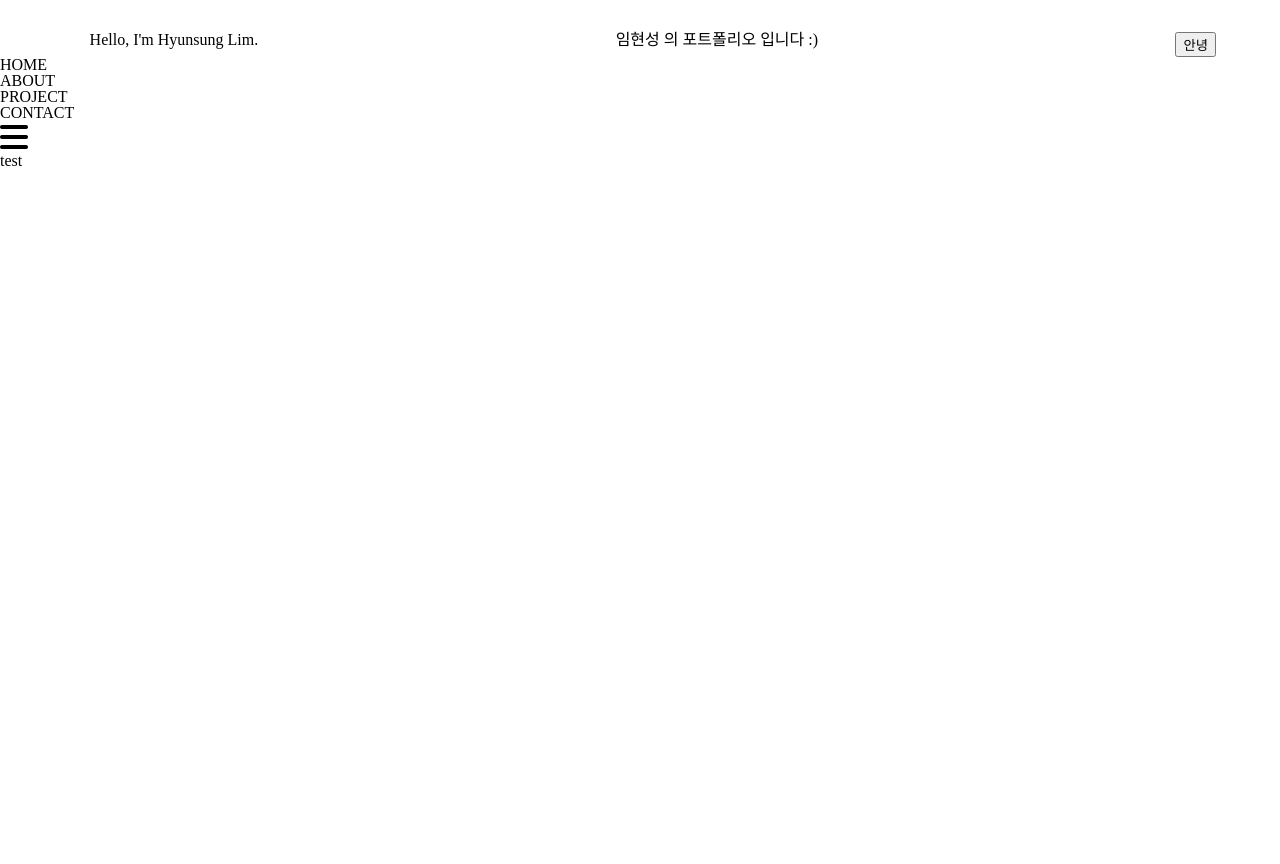
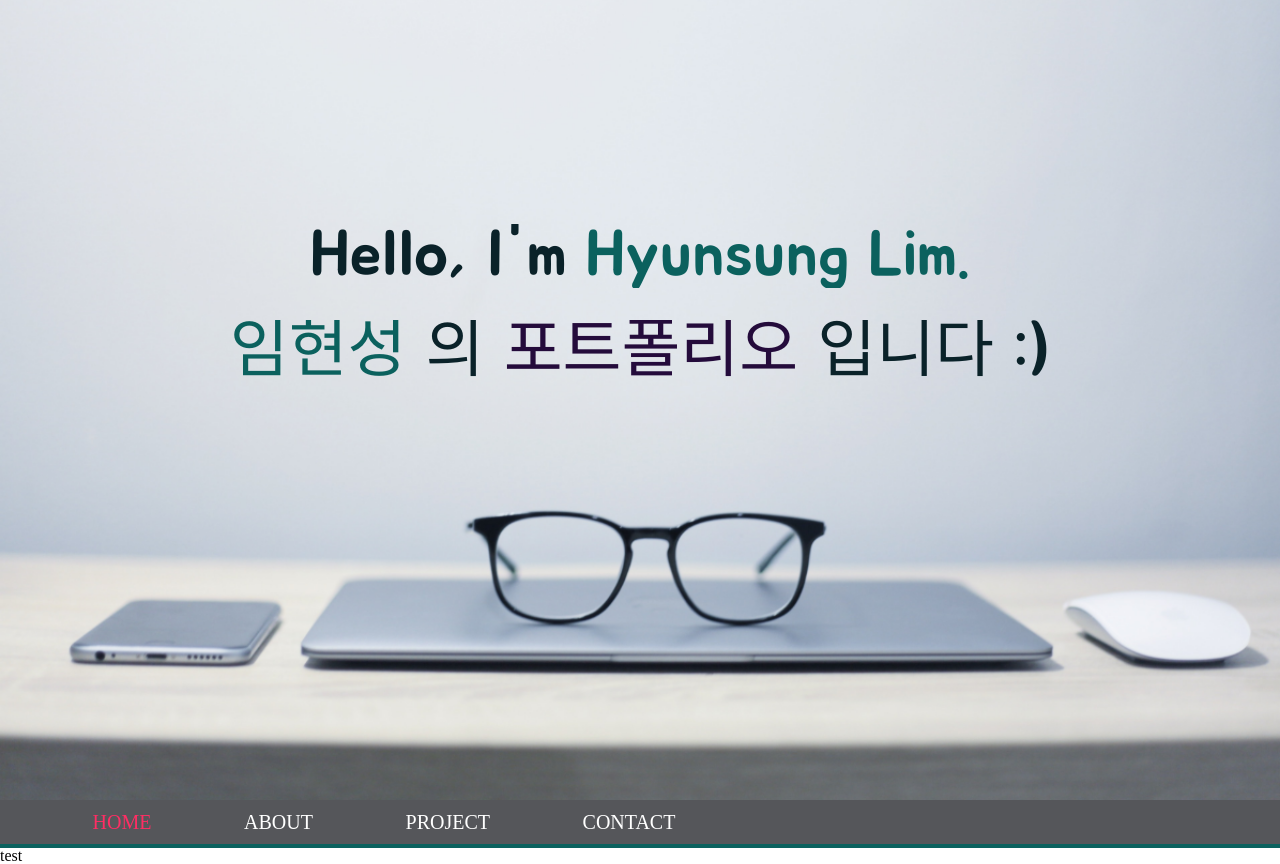
Before and after one commit to hsl0505/hsl0505.github.io, a React app: page / in a window 1280 px wide. Before the commit the page ends 800 px from the top, so only its background shows below. Built offline with nearby package versions, Linux system fonts and the light colour scheme.

Commit message:
Fix scss

```diff
--- a/src/scss/_aboutMe.scss
+++ b/src/scss/_aboutMe.scss
@@ -13,6 +13,15 @@
       width: 30%;
       .Circle {
         margin-left: 12%;
+        display: flex;
+        align-items: center;
+        justify-content: center;
+        .inner_circle {
+          height: 1.5rem;
+          width: 1.5rem;
+          border-radius: 0.75rem;
+          background-color: #0174df;
+        }
       }
       .Arrow {
         margin-top: -0.3rem;
@@ -72,3 +81,68 @@
     }
   }
 }
+
+@keyframes aboutMeContent {
+  from {
+    transform: translateX(20rem);
+  }
+  to {
+    transform: none;
+  }
+}
+
+@keyframes arrowline {
+  from {
+    height: 0;
+  }
+  to {
+    height: 25rem;
+  }
+}
+
+@keyframes arrow {
+  from {
+    opacity: 0;
+  }
+  to {
+    opacity: 1;
+  }
+}
+
+@keyframes featureArrowRight {
+  from {
+    width: 0;
+  }
+  to {
+    width: 7.5rem;
+  }
+}
+
+.AboutMe {
+  .AboutMe_branch {
+    .master {
+      .Arrow {
+        .arrow_line {
+          height: 0;
+          animation: arrowline 1.5s 4.5s 1 forwards;
+        }
+        .arrow {
+          opacity: 0;
+          animation: arrow 0.1s 4.5s 1 forwards;
+        }
+      }
+    }
+    .FeatureArrow {
+      .right {
+        .right_line {
+          animation: featureArrowRight 1.5s 6s 1 forwards;
+        }
+      }
+    }
+  }
+  .AboutMe_content {
+    .content {
+      animation: aboutMeContent 1.5s 6s 1 forwards;
+    }
+  }
+}
--- /dev/null
+++ b/src/scss/_header.scss
@@ -0,0 +1,136 @@
+header {
+  height: 100%;
+  width: 100%;
+  background-image: url("../image/backImg.png");
+  background-size: cover;
+  background-position: bottom;
+  display: flex;
+  justify-content: center;
+  .Home {
+    height: 17%;
+    margin-top: 28vh;
+    font-family: "Jua", sans-serif;
+    font-size: 4rem;
+    color: #0a2229;
+    text-align: center;
+
+    .Home_t1 {
+      overflow: hidden;
+      white-space: nowrap;
+      animation: typing 2.5s steps(50, end) forwards;
+      span {
+        color: #0b615e;
+      }
+    }
+    .Home_t2 {
+      visibility: hidden;
+      margin-top: 2rem;
+      overflow: hidden;
+      white-space: nowrap;
+      animation: typing 2.5s 2.5s steps(30, end) forwards;
+      span {
+        color: #0b615e;
+      }
+      .sp2 {
+        color: #240b3b;
+      }
+    }
+
+    .Home_btn {
+      opacity: 0;
+      height: 60px;
+      width: 200px;
+      background-color: white;
+      outline: 0;
+      animation: showBtn 1s 5s forwards;
+    }
+  }
+}
+
+@keyframes showBtn {
+  from {
+    opacity: 0;
+  }
+  to {
+    opacity: 1;
+  }
+}
+
+@keyframes typing {
+  from {
+    visibility: hidden;
+    width: 0;
+  }
+  to {
+    visibility: visible;
+    width: 100%;
+  }
+}
+
+@mixin moveHomAni($transVh, $moveHomeName) {
+  @keyframes #{$moveHomeName} {
+    from {
+    }
+    to {
+      transform: translateY($transVh);
+    }
+  }
+}
+
+@media all and (max-width: 1279px) and (min-width: 1024px) {
+  html {
+    font-size: 14px;
+  }
+  @include moveHomAni(5vh, moveHomeDown);
+  header {
+    .Home {
+      animation: moveHomeDown 1s forwards;
+    }
+  }
+}
+
+// 태블릿
+@media all and (max-width: 1023px) and (min-width: 768px) {
+  html {
+    font-size: 12px;
+  }
+  @include moveHomAni(10vh, moveHomeDown2);
+  header {
+    .Home {
+      animation: moveHomeDown2 1s forwards;
+    }
+  }
+}
+
+// 중간
+@media all and (max-width: 767px) and (min-width: 641px) {
+  html {
+    font-size: 10px;
+  }
+  @include moveHomAni(10vh, moveHomeDown3);
+  header {
+    .Home {
+      animation: moveHomeDown3 1s forwards;
+    }
+  }
+}
+
+// 모바일
+@media all and (max-width: 640px) and (min-width: 400px) {
+  html {
+    font-size: 8px;
+  }
+  @include moveHomAni(10vh, moveHomeDown4);
+  header {
+    .Home {
+      animation: moveHomeDown4 1s forwards;
+    }
+  }
+}
+
+@media all and (max-width: 399px) and (min-width: 320px) {
+  html {
+    min-width: 320px;
+    font-size: 7px;
+  }
+}
--- /dev/null
+++ b/src/scss/_navigation.scss
@@ -0,0 +1,54 @@
+nav {
+  height: 6%;
+  background-color: #55565a;
+  border-bottom: 4px solid #0b615e;
+  .Navigation {
+    height: 100%;
+    width: 60%;
+    display: flex;
+    align-items: center;
+    justify-content: space-evenly;
+    font-size: 20px;
+    color: white;
+    li {
+      cursor: pointer;
+    }
+    .temp {
+      color: #fe2e64;
+    }
+    i {
+      display: none;
+    }
+  }
+}
+
+// 태블릿
+@media all and (max-width: 1279px) and (min-width: 1024px) {
+}
+
+@media all and (max-width: 1023px) and (min-width: 768px) {
+}
+
+// 중간
+@media all and (max-width: 767px) and (min-width: 641px) {
+  nav {
+    .Navigation {
+      width: 95%;
+      justify-content: flex-end;
+      li {
+        display: none;
+      }
+      i {
+        cursor: pointer;
+        display: block;
+      }
+    }
+  }
+}
+
+// 모바일
+@media all and (max-width: 640px) and (min-width: 400px) {
+}
+
+@media all and (max-width: 399px) and (min-width: 320px) {
+}
--- a/src/scss/style.scss
+++ b/src/scss/style.scss
@@ -1,5 +1,8 @@
 @import "./reset";
 @import url("https://fonts.googleapis.com/css?family=Jua|Noto+Sans+KR&display=swap");
+@import "./header";
+@import "./navigation";
+@import "./main";
 @import "./circle";
 @import "./aboutMe";
 @import "./arrow";
@@ -13,78 +16,9 @@
 html,
 body,
 #root {
+  height: 100%;
   width: 100%;
   background-color: white;
-}
-
-.App {
-  width: 100%;
-}
-
-.Home {
-  display: flex;
-  justify-content: space-between;
-  width: 100%;
-  margin-top: 2rem;
-  padding-left: 7%;
-  padding-right: 5%;
-  .Home_text {
-    .Home_t1,
-    .Home_t2 {
-      font-size: 3.5rem;
-      font-family: "Jua", sans-serif;
-    }
-    .Home_t1 {
-      animation: fadeIn 1.5s 1 forwards;
-    }
-
-    .Home_t2 {
-      margin-top: 1rem;
-      opacity: 0;
-      animation: fadeIn 1.5s 1.5s 1 forwards;
-    }
-  }
-
-  .contact {
-    display: flex;
-    flex-direction: column;
-    margin-top: -1rem;
-    font-size: 1rem;
-    opacity: 0;
-    animation: fadeIn 1.5s 3s 1 forwards;
-    .contact_list {
-      display: flex;
-      align-items: center;
-      margin-top: 1rem;
-      span {
-        margin-left: 1rem;
-      }
-      a {
-        color: black;
-        text-decoration: none;
-      }
-      a:hover {
-        transform: scale(1.1);
-      }
-    }
-    .contact_link {
-      cursor: pointer;
-    }
-    .contact_link:hover {
-      transform: scale(1.2);
-    }
-  }
-}
-
-@keyframes fadeIn {
-  from {
-    opacity: 0;
-    transform: translateY(-1rem);
-  }
-  to {
-    opacity: 1;
-    transform: none;
-  }
 }
 
 .master_text {
```
Also changed, not shown: src/scss/_main.scss (added).
